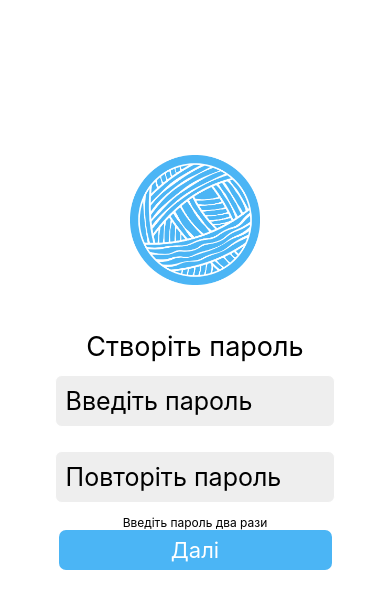
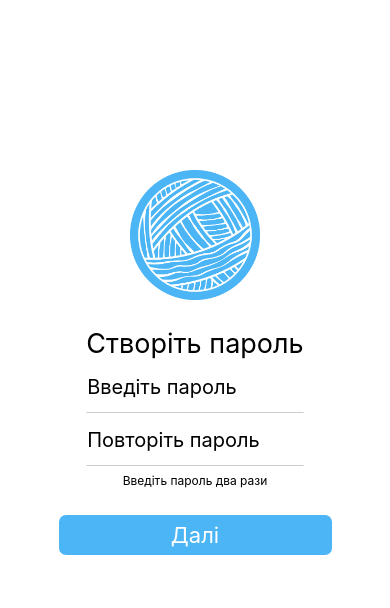
Before and after one commit to Twoia-Kotletochka/ChernihivSmart, a React Native app: screen /RegistrPassword in a window 390 px wide. Shown: the top 608 px of the page. Built offline with nearby package versions, Linux system fonts and the light colour scheme.

Commit message:
fix loing page

```diff
--- a/pages/LoginPassword.js
+++ b/pages/LoginPassword.js
@@ -17,7 +17,7 @@ export default function LoginPassword({ navigation }) {
         >
             <Image source={require("../assets/logo.png")} style={SignUp_LoginPassword.img} />
             <View style={SignUp_LoginPassword.box}>
-                <Text style={{ color: '#343436', fontSize: 35 }}>Ваш пароль</Text>
+                <Text style={{ color: '#343436', fontSize: 27 }}>Ваш пароль</Text>
                 <TextInput
                     style={SignUp_LoginPassword.input}
                     onChangeText={onChangeText}
--- a/pages/RegistrPassword.js
+++ b/pages/RegistrPassword.js
@@ -15,7 +15,7 @@ export default function RegistrPassword({ navigation }) {
             <Image source={require("../assets/logo.png")} style={registerStyles.img} />
 
             <View style={registerStyles.box}>
-                <Text style={{ marginTop: 20, fontSize: 27 }}>Створіть пароль</Text>
+                <Text style={{ fontSize: 27 }}>Створіть пароль</Text>
 
                 <TextInput
                     style={registerStyles.input}
@@ -35,7 +35,7 @@ export default function RegistrPassword({ navigation }) {
 
                 // value={numberSecondPassword}
                 />
-                <Text style={{ marginBottom: 20, fontSize: 12 }}>Введіть пароль два рази</Text>
+                <Text style={{ margin: 5, fontSize: 12 }}>Введіть пароль два рази</Text>
             </View>
 
             <TouchableOpacity
@@ -59,7 +59,7 @@ const registerStyles = StyleSheet.create({
         flex: 1,
         backgroundColor: 'white',
         justifyContent: 'center',
-        alignItems: 'center',
+        alignItems: 'center'
     },
     button: {
         height: 40,
@@ -68,34 +68,32 @@ const registerStyles = StyleSheet.create({
         backgroundColor: '#4BB5F5',
         alignItems: 'center',
         justifyContent: 'center',
-        borderRadius: 7,
+        borderRadius: 7
     },
     box: {
         margin: 20,
         alignItems: 'center',
         backgroundColor: 'white',
         width: '90%',
-        height: 200,
+        height: 170,
         borderRadius: 10,
         elevation: 9,
         marginBottom: 20,
-        justifyContent: 'space-evenly',
+        justifyContent: 'space-evenly'
     },
     img: {
         marginTop: -120,
         marginBottom: 5,
         width: 130,
-        height: 130,
+        height: 130
     },
     input: {
         height: '30%',
-        margin: 12,
         borderWidth: 1,
-        padding: 10,
-        width: '80%',
-        backgroundColor: '#EEEEEE',
+        width: '62%',
         borderColor: 'white',
-        borderRadius: 7,
-        fontSize: 25,
+        backgroundColor: 'white',
+        borderBottomColor: 'rgb(204, 204, 204)',
+        fontSize: 20
     }
 });
--- a/pages/SignUp.js
+++ b/pages/SignUp.js
@@ -15,7 +15,7 @@ export default function SignUp({ navigation }) {
             <Image source={require("../assets/logo.png")} style={SignUp_LoginPassword.img} />
 
             <View style={SignUp_LoginPassword.box}>
-                <Text style={{ color: '#343436', fontSize: 35 }}>Ваш номер</Text>
+                <Text style={{ color: '#343436', fontSize: 27 }}>Ваш номер</Text>
                 <TextInput
                     style={SignUp_LoginPassword.input}
                     onChangeText={onChangeText}
--- a/styles/SignUp_LoginPassword.js
+++ b/styles/SignUp_LoginPassword.js
@@ -5,7 +5,7 @@ export const SignUp_LoginPassword = StyleSheet.create({
         flex: 1,
         backgroundColor: 'white',
         justifyContent: 'center',
-        alignItems: 'center',
+        alignItems: 'center'
     },
     box: {
         alignItems: 'center',
@@ -21,17 +21,17 @@ export const SignUp_LoginPassword = StyleSheet.create({
         margin: 12,
         borderWidth: 1,
         padding: 10,
-        width: '80%',
-        backgroundColor: '#EEEEEE',
+        width: '62%',
         borderColor: 'white',
-        borderRadius: 7,
-        fontSize: 25,
+        backgroundColor: 'white',
+        borderBottomColor: 'rgb(204, 204, 204)',
+        fontSize: 25
     },
     img: {
         width: 130,
         height: 130,
         marginTop: -120,
-        marginBottom: 20,
+        marginBottom: 20
     },
     button: {
         height: 40,
@@ -40,6 +40,6 @@ export const SignUp_LoginPassword = StyleSheet.create({
         backgroundColor: '#4BB5F5',
         alignItems: 'center',
         justifyContent: 'center',
-        borderRadius: 7,
+        borderRadius: 7
     }
 })
```
Also changed, not shown: resource/react Native help.js (added, +40 -0 lines), 1 other file (tests, documents, lock files or other folders).
